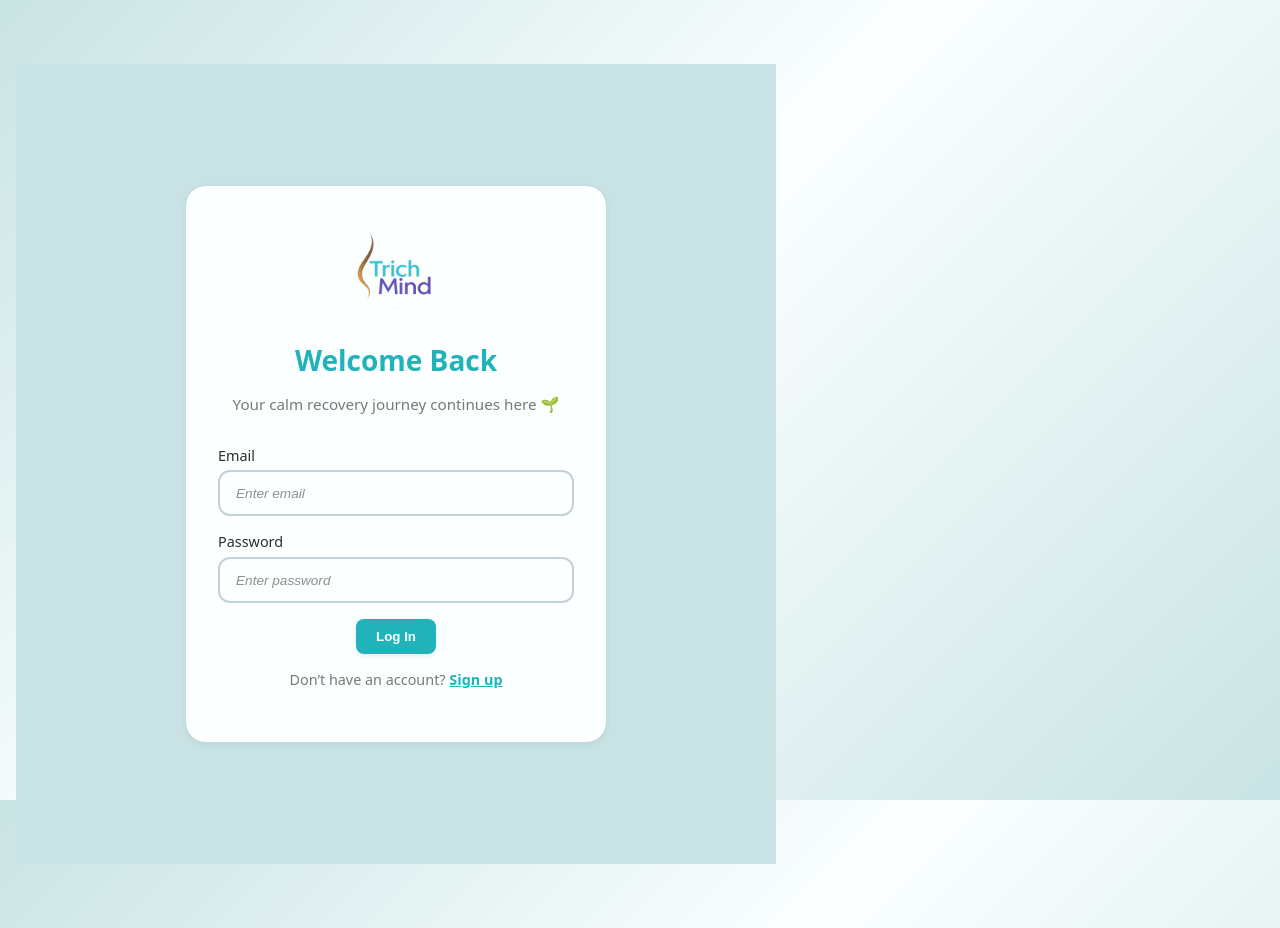
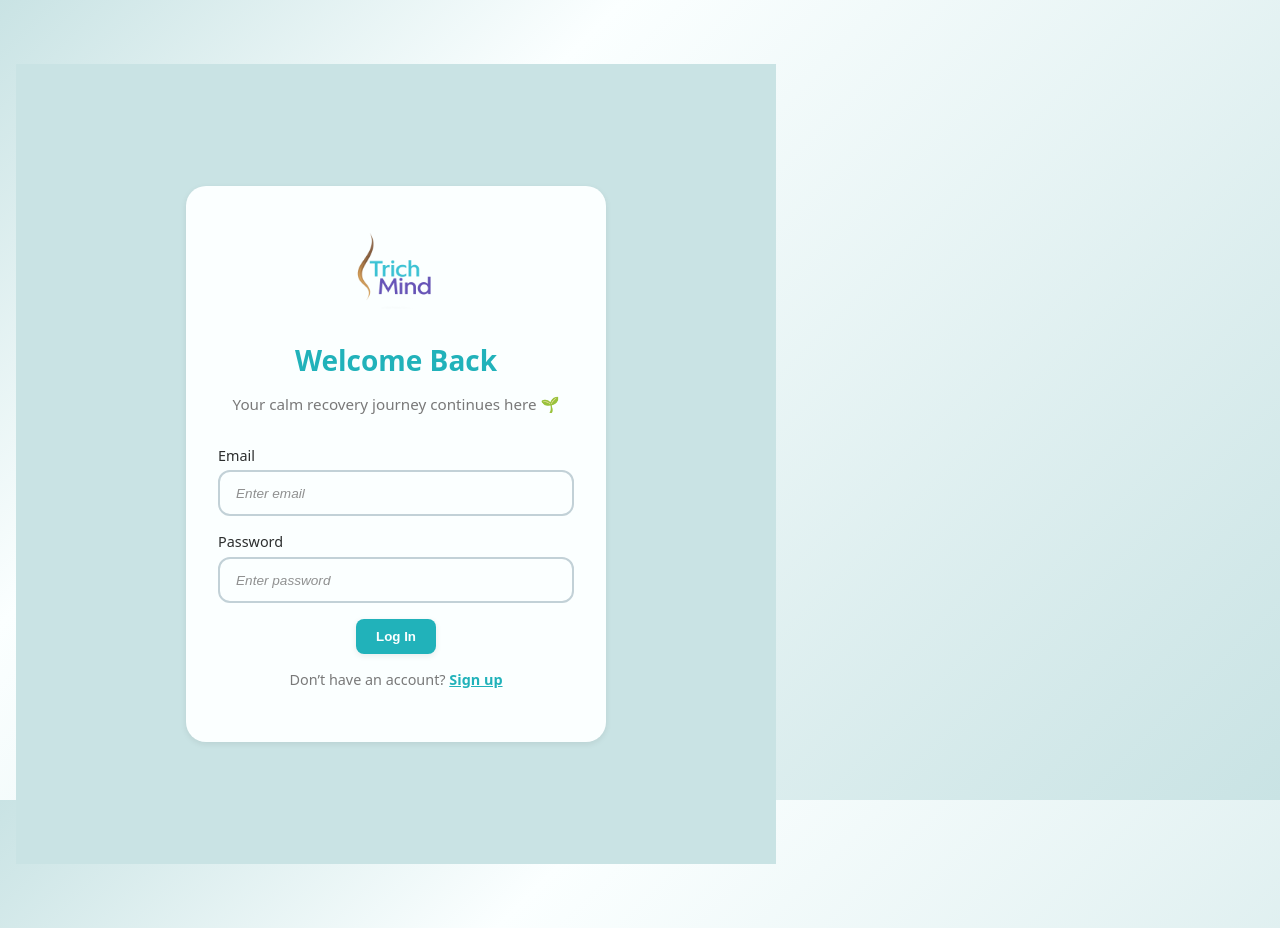
Before and after one commit to girlierazon84/TrichMind, a React (Vite) app in the folder client/: page /login in a window 1280 px wide. Built offline with nearby package versions, Linux system fonts and the light colour scheme; no server answers.

Commit message:
fix(GlobalStyle): adjust gradient stop for improved background appearance

```diff
--- a/client/src/styles/GlobalStyle.ts
+++ b/client/src/styles/GlobalStyle.ts
@@ -30,7 +30,7 @@ export const GlobalStyle = createGlobalStyle`
         background: linear-gradient(
             135deg,
             ${({ theme }) => theme.colors.page_bg} 0%,
-            ${({ theme }) => theme.colors.card_bg} 45%,
+            ${({ theme }) => theme.colors.card_bg} 30%,
             ${({ theme }) => theme.colors.page_bg} 100%
         );
 
```
